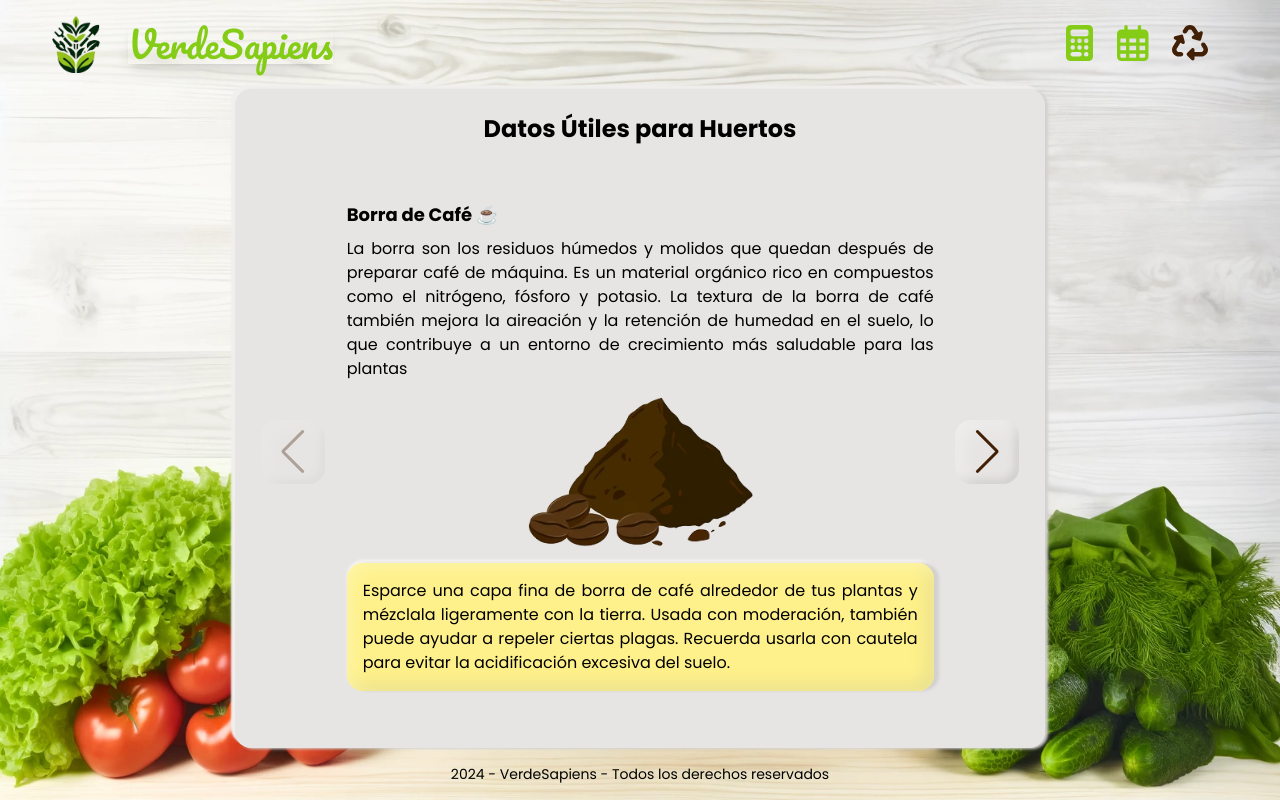
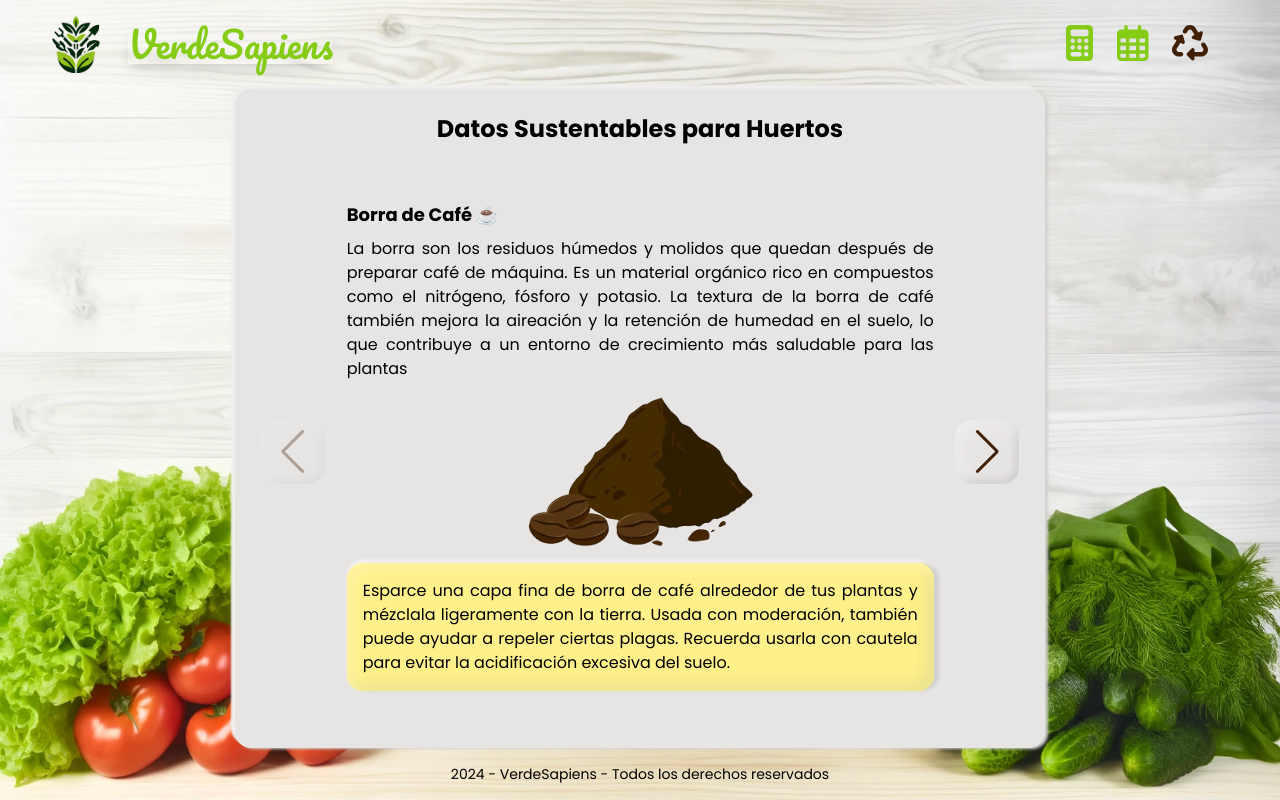
Before and after one commit to vnasp/verdesapiens-frontend-user, a Next.js app: page /informacion in a window 1280 px wide. Built offline with nearby package versions, Linux system fonts and the light colour scheme.

Commit message:
Rename titles

```diff
--- a/app/(general)/informacion/page.jsx
+++ b/app/(general)/informacion/page.jsx
@@ -6,14 +6,16 @@ export default function InfoPage() {
   return (
     <>
       <Head>
-        <title>Datos Útiles para Huertos</title>
+        <title>Datos Sustentables para Huertos</title>
         <meta name="description" content="Datos útiles para suplementar huertos." />
         <meta name="keywords" content="abono huerto, humus lombriz, cáscara de huevo, borra de cafe, ideas reciclaje" />
       </Head>
-      <h2 className="text-center">Datos Útiles para Huertos</h2>
-      <section>
+      <main>
+      <h2 className="text-center">Datos Sustentables para Huertos</h2>
+      <article>
         <Slider />
-      </section>
+      </article>
+      </main>
     </>
   )
 }
```
